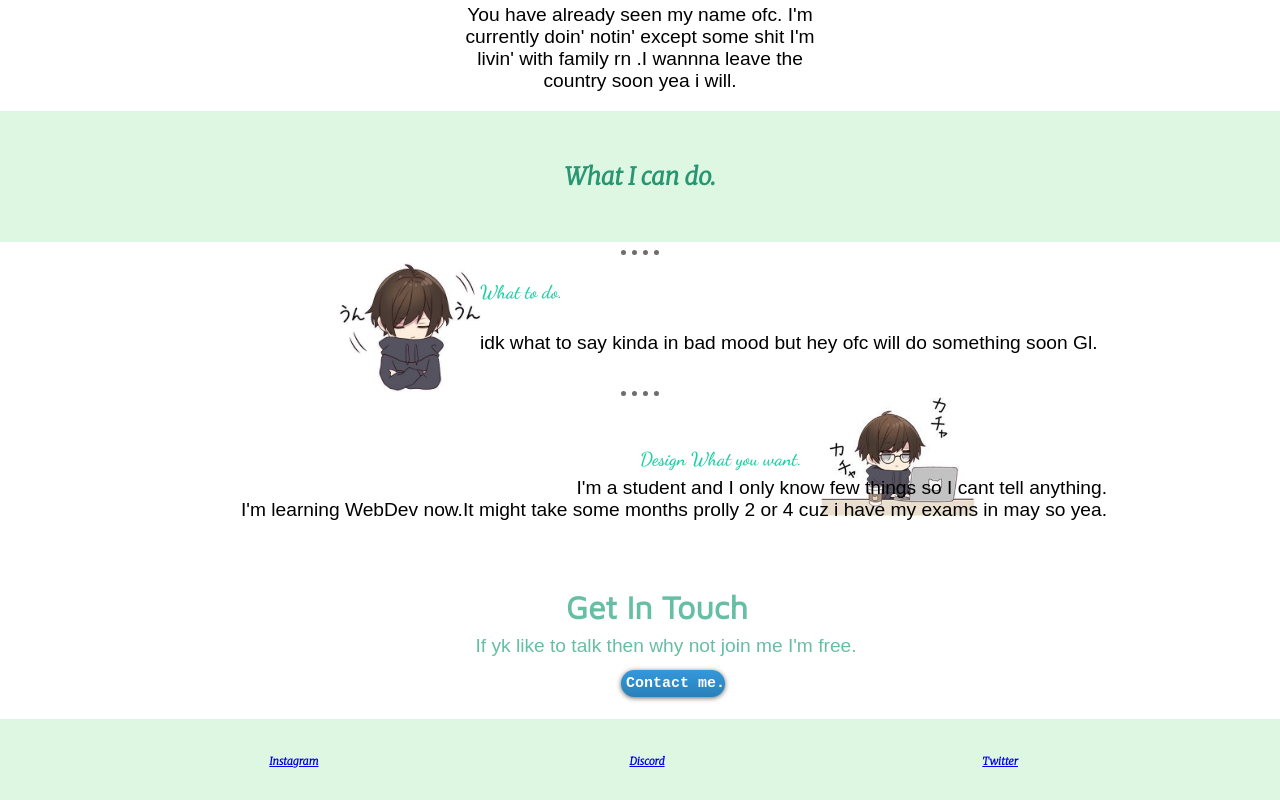
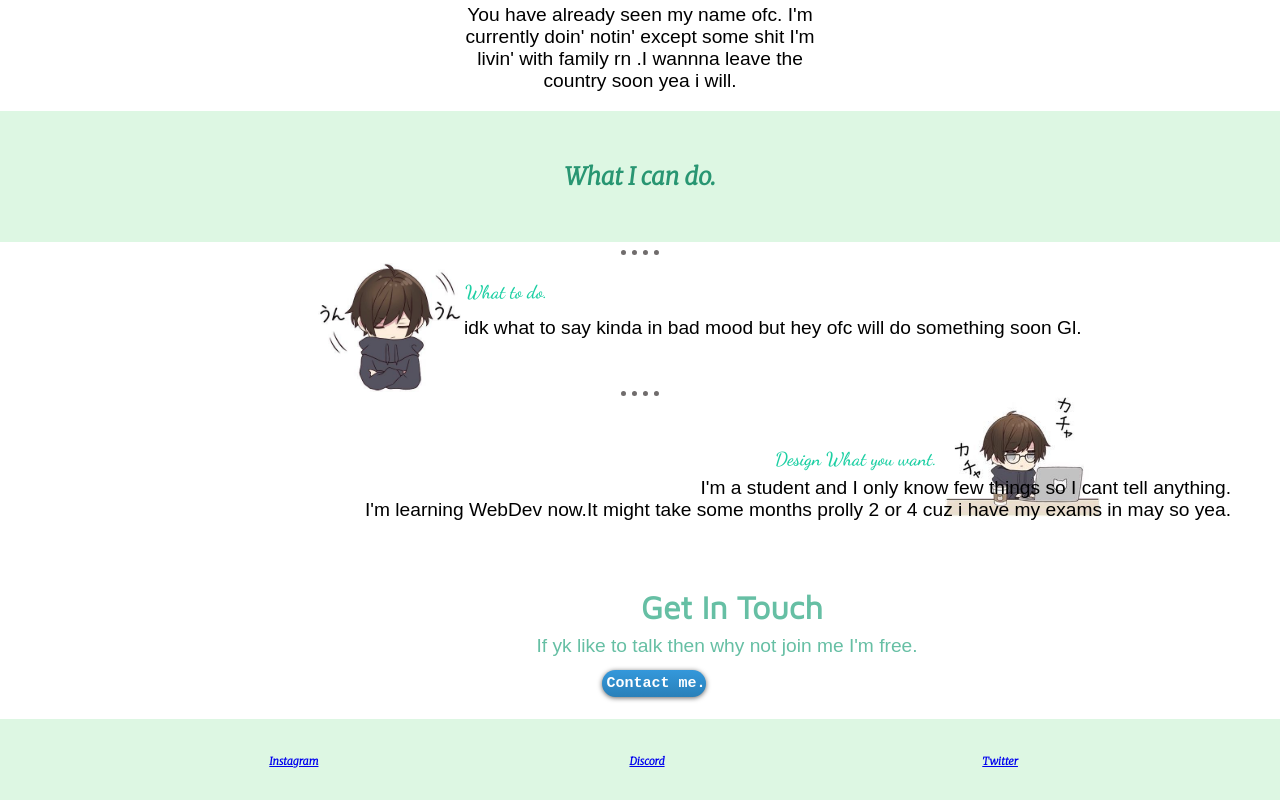
Before and after one commit to zilchkk/websit, a plain HTML site: page index.html in a window 1280 px wide. Shown: the part 884-1684 px from the top of the page. Drawn offline with Linux system fonts and the light colour scheme; a web font is replaced by a local one.

Commit message:
Update styles.css

```diff
--- a/css/styles.css
+++ b/css/styles.css
@@ -93,23 +93,23 @@ hr {
 .Think {
   position: relative;
   float: left;
-  left: 335px;
+  left: 315px;
   width: 150px;
 }
 
 .two {
-  left: 480px;
+  left: 465px;
   display: inline-block;
   position: absolute;
 
 }
 
 .paraa {
-  left: 480px;
+  left: 464px;
   font-family: 'Dongle', sans-serif;
   font-size: larger;
   position: absolute;
-  top: 50px;
+  top: 35px;
 }
 
 .one {
@@ -130,7 +130,7 @@ hr {
 .laap {
   position: absolute;
   float: right;
-  left: 820px;
+  left: 945px;
   top: 120px;
   width: 155px;
 }
@@ -141,7 +141,7 @@ hr {
   position: absolute;
   top: 195px;
   text-align: end;
-  left: 241px;
+  left: 365px;
 }
 
 .three {
@@ -151,7 +151,7 @@ hr {
 .what {
   position: absolute;
   top: 185px;
-  left: 640px;
+  left: 775px;
   margin: 0px;
   margin-top: 0px;
 
@@ -199,7 +199,7 @@ li a:hover:not(.active) {
   width: 30%;
   margin: auto;
   top: 325px;
-  left: 465px;
+  left: 540px;
   font-family: 'Maven Pro', sans-serif;
   color: #66bfa4;
   font-size: xx-large;
@@ -214,7 +214,7 @@ li a:hover:not(.active) {
   display: inline-block;
   position: absolute;
   top: 372px;
-  left: 474px;
+  left: 535px;
   margin: auto;
   font-family: 'Dongle', sans-serif;
   color: #66bfa4;
@@ -234,7 +234,7 @@ h4{
   /* width: 50%; */
   top: 407px;
   position: absolute;
-  left: 621px;
+  left: 47%;
   /* right: 47px;*/
 }
 .btn{
```
